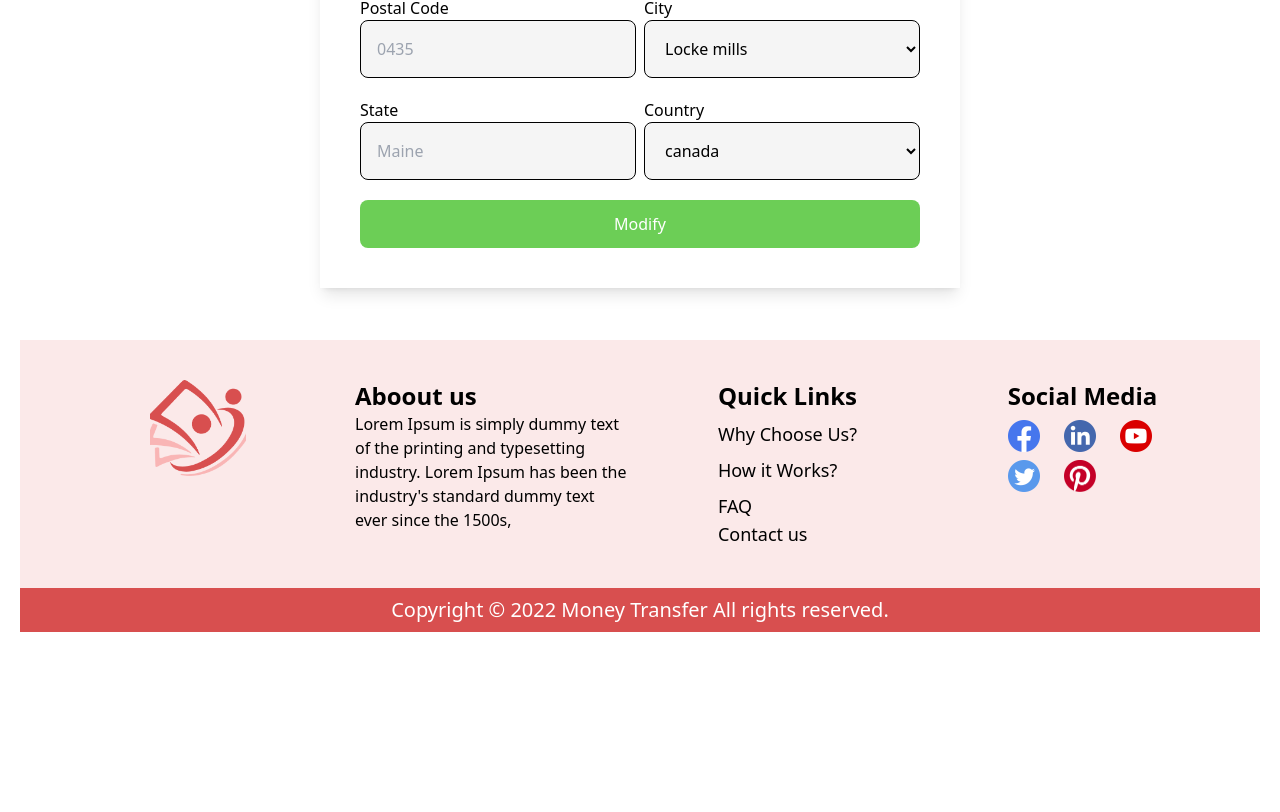
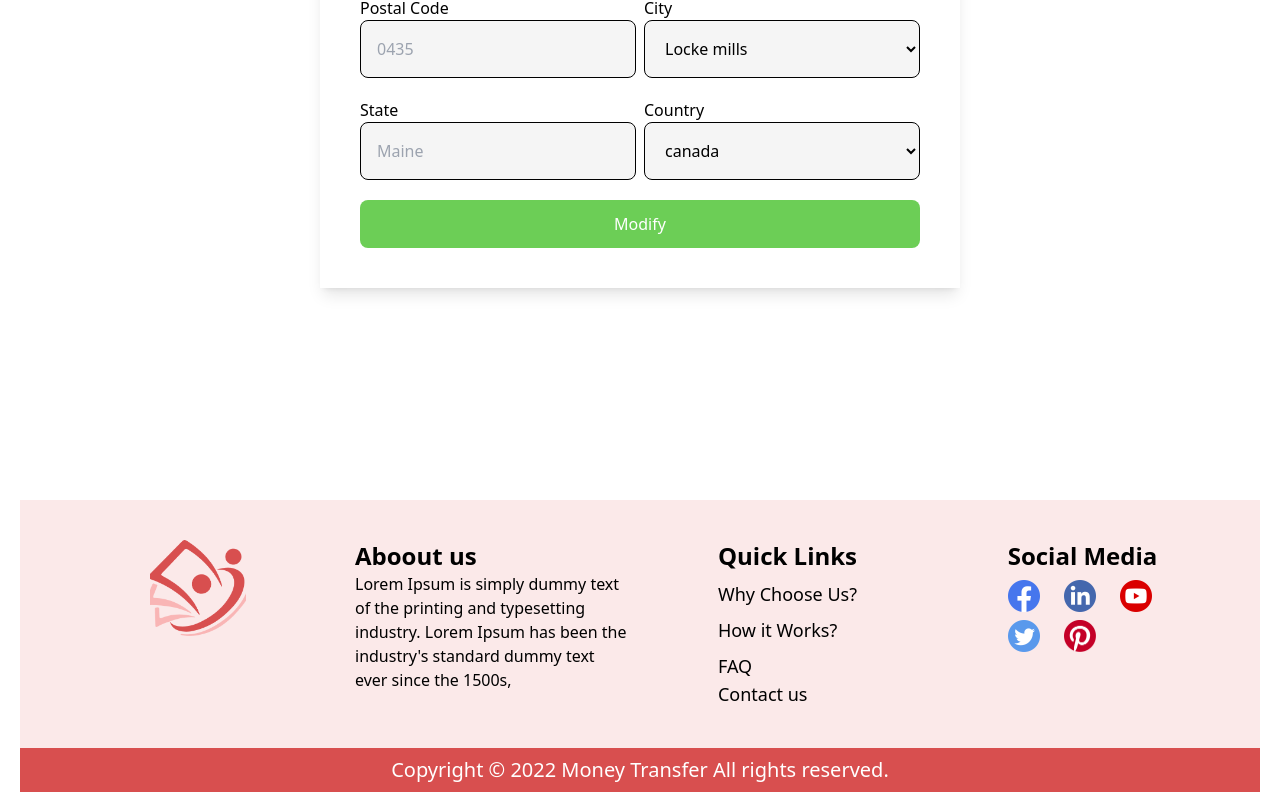
Before and after one commit to Rajtheappideas/hawalanetwork, a React (Create React App) app: page /profile in a window 1280 px wide. Shown: the part 928-1740 px from the top of the page. Before the commit the page ends 1580 px from the top, so only its background shows below. Built offline with nearby package versions, Linux system fonts and the light colour scheme.

Commit message:
miner changes

```diff
--- a/src/components/Navbar.js
+++ b/src/components/Navbar.js
@@ -80,7 +80,7 @@ const Navbar = () => {
           <Link to="/contactus">
             <span>Contact Us</span>
           </Link>
-          {/* USER */}
+          {/* USER dropdown*/}
           <div className="md:block hidden group relative cursor-pointer w-auto h-14 my-auto text-center">
             <div className="flex items-center justify-center pt-4">
               <p className="text-center mr-1">Kevin clark</p>
--- a/src/pages/Profile.js
+++ b/src/pages/Profile.js
@@ -21,7 +21,7 @@ const Profile = () => {
       </div>
       {/* empty div */}
       <div className="h-screen w-full bg-white" />
-      <div className="xl:hidden sm:h-40 h-10 w-full bg-white" />
+      <div className="sm:h-40 h-10 w-full bg-white" />
       {/* form start from here */}
       <div className="h-auto lg:w-1/2 w-[90%] mx-auto bg-white shadow-lg sm:p-10 p-3 sm:space-y-5 space-y-2 absolute top-1/2 left-1/2 -translate-x-1/2">
         <p className="text-xl font-semibold text-left">
```
